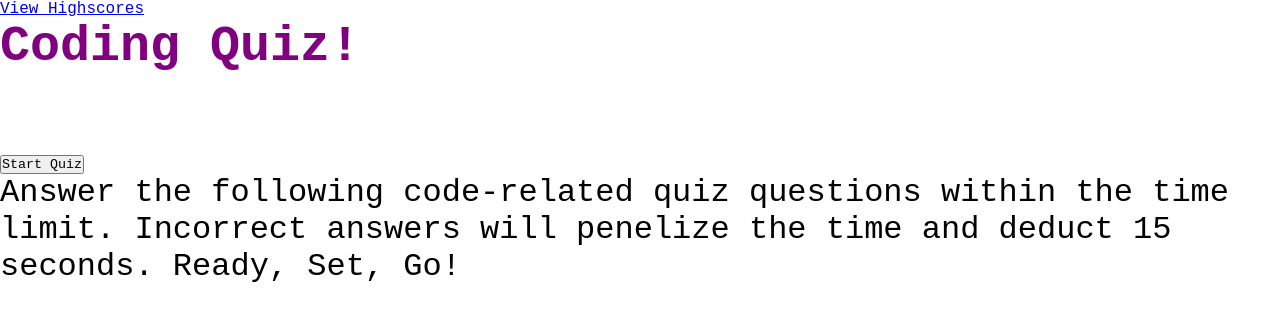
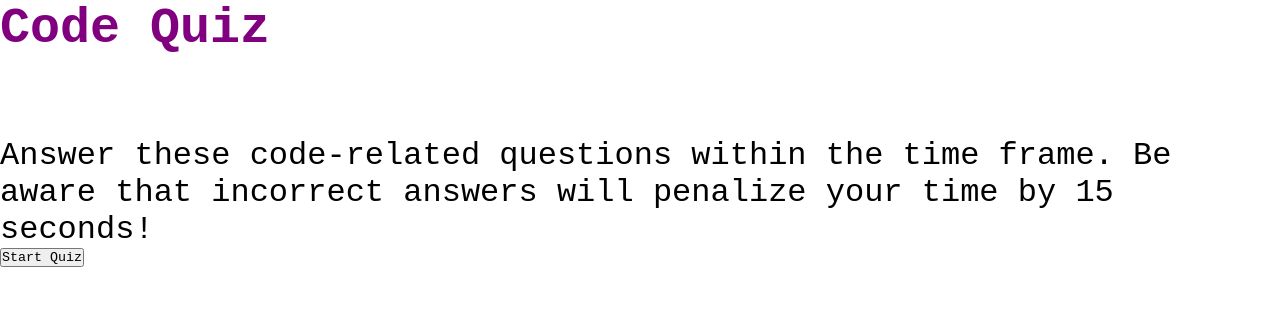
Before and after one commit to rrogers422/Code-Quiz, a plain HTML site: page index.html in a window 1280 px wide. Drawn offline with Linux system fonts and the light colour scheme; files that its build step writes are made by us from their sources.

Commit message:
refractored html

```diff
--- a/index.html
+++ b/index.html
@@ -1,34 +1,37 @@
 <!DOCTYPE html>
 <html lang="en">
+
 <head>
     <meta charset="UTF-8">
-    <meta http-equiv="X-UA-Compatible" content="IE=edge">
     <meta name="viewport" content="width=device-width, initial-scale=1.0">
-    <link rel="stylesheet" href="style.css">
-    <title>Coding Quiz</title>
+    <meta http-equiv="X-UA-Compatible" content="ie=edge">
+    <link rel="stylesheet" type="text/css" href="Assets/style.css">
+
+    <!--title-->
+    <title>Code Quiz</title>
 </head>
+
 <body>
-    <header>
-    <a href ="highscore.html">View Highscores</a>
-    </header>
-<main>
+    <!--wrapper-->
+    <div id="wrapper">
+        <!-- timer -->
+        <div id="currentTime"></div>
+        <!-- quiz-content-->
+        <div id="questionArea">
+            <h1>Code Quiz</h1>
+            <p>Answer these code-related questions within the time frame. Be aware that incorrect
+                answers will penalize your time by 15 seconds!</p>
+            <ul id="choicesUl"></ul>
+            <!--Buttons-->
+            <button id="startTimer">Start Quiz</button>
+        </div>
 
-    <h1 id= "coding-header"> Coding Quiz!</h1>
-    <button id="startTime"> Start Quiz</button>
-    <div id="container">
-        <div id="list">
-            <div id="timer">
-            <div id="questionsdiv">
-            <div id="right-wrong"></div>
-            <div id ="options">
-                <ul id="choicesUl"></ul>
-               </div>
-    <p>Answer the following code-related quiz questions within the time limit. Incorrect answers will penelize the time and deduct 15 seconds.
-        Ready, Set, Go!
-    </p>
+    </div>
 
 
+    <script src="script.js"></script>
 
-    <script src="quiz.js"></script>
+
 </body>
+
 </html>
```
